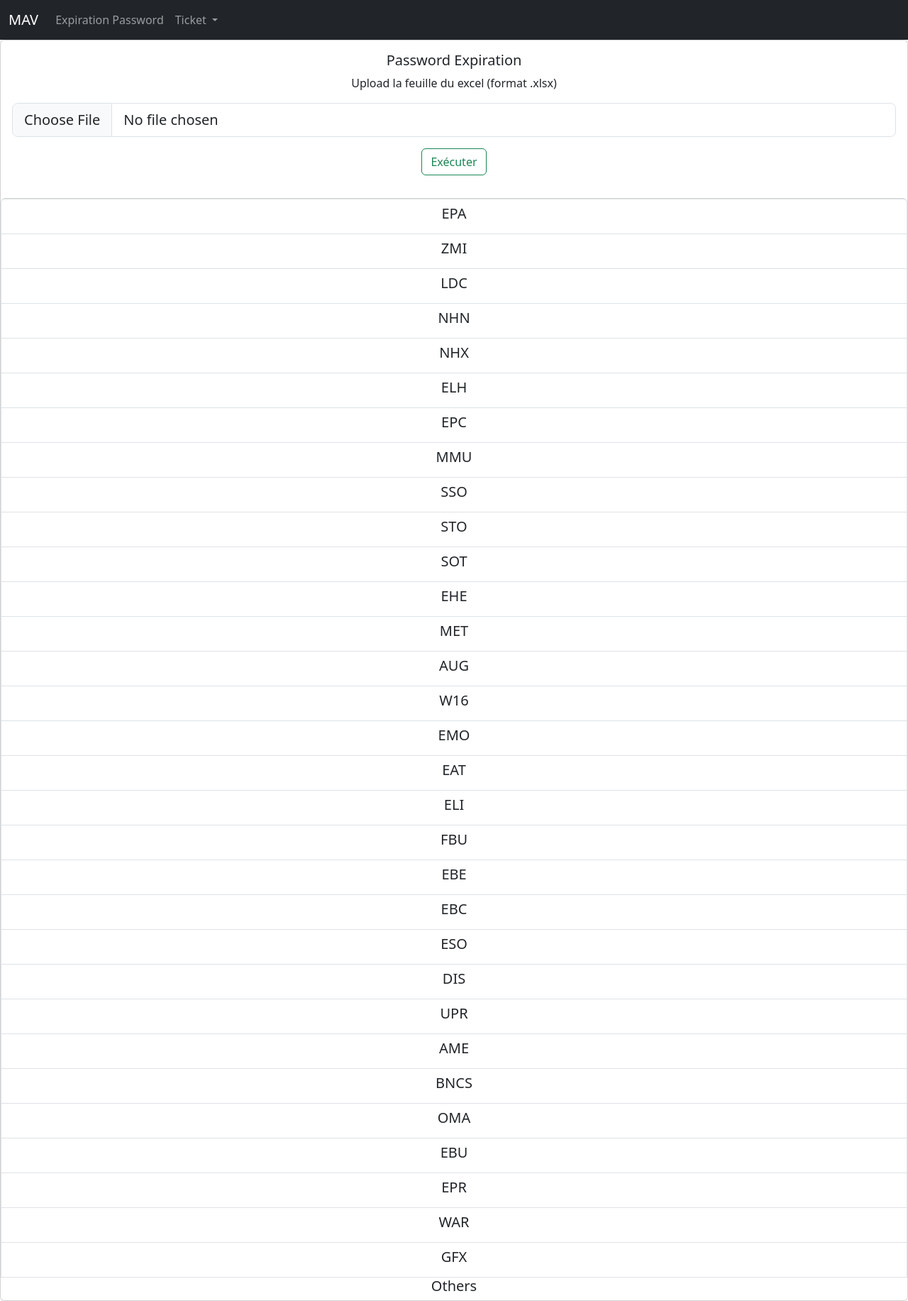
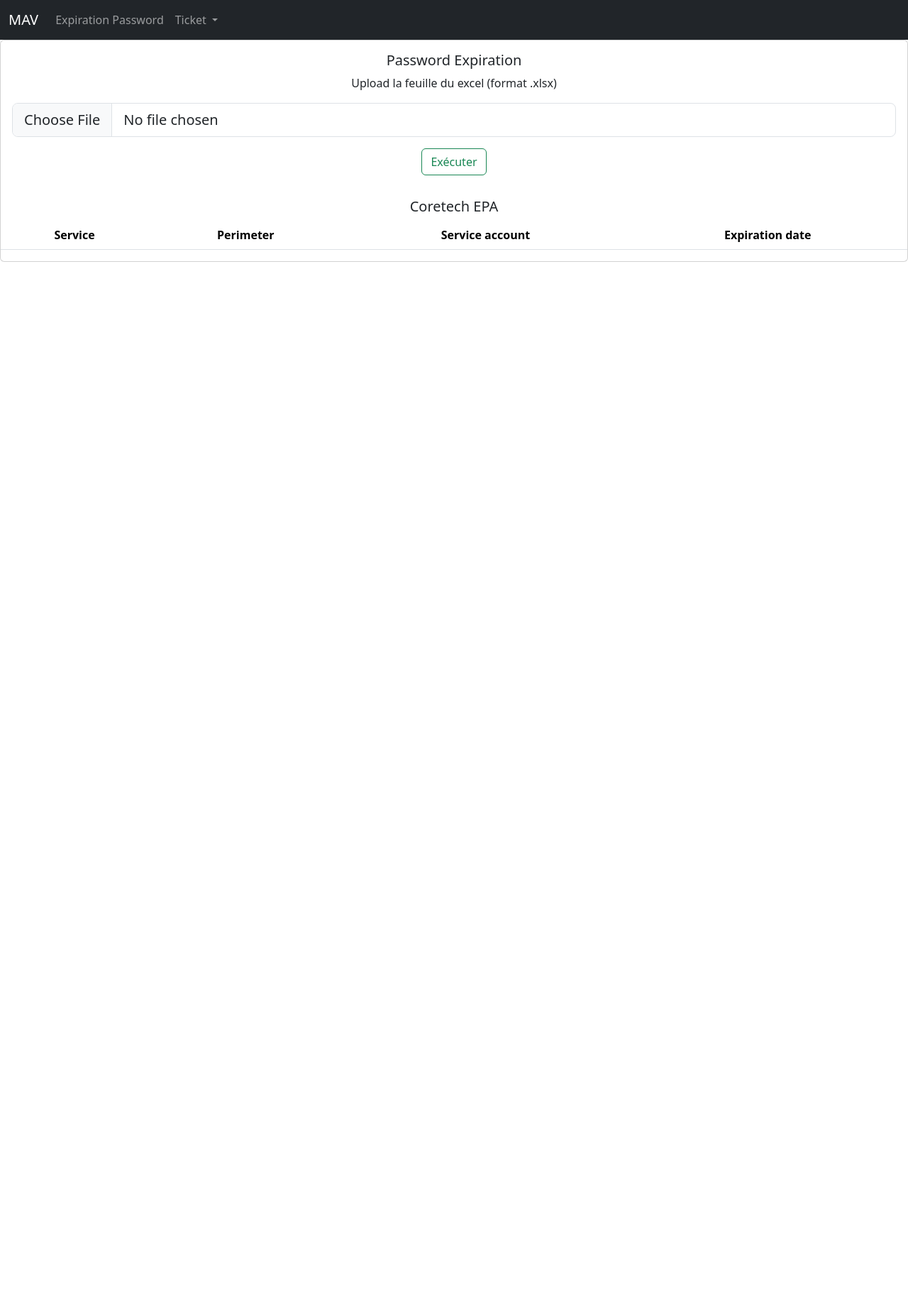
Before and after one commit to Orelorelorel/ticket, a Flask app: page /password_v2 in a window 1280 px wide. Shown: the whole page at 71% size. After the commit the page ends 369 px from the top, so only its background shows below. Run offline with Flask 3, Linux system fonts and the light colour scheme; lists and menus that the app fills with data are empty.

Commit message:
Marche mais sans tri par market et email

```diff
--- a/main.py
+++ b/main.py
@@ -1,6 +1,7 @@
 from flask import Flask,render_template, request
 from password_expiration import extract_password
 from testpassword import extract_password_v2
+import json
 
 app = Flask(__name__)
 
@@ -91,48 +92,18 @@ def password_expiration():
 
 @app.route("/password_v2",methods=['GET', 'POST'])
 def password_expiration_v2():
-    keywords = {
-        'epa': 'EPA',
-        'zmi': 'ZMI',
-        'ldc': 'LDC',
-        'nhn': 'NHN',
-        'nhx': 'NHX',
-        'elh': 'ELH',
-        'epc': 'EPC',
-        'mmu': 'MMU',
-        'sso': 'SSO',
-        'sto': 'STO',
-        'sot': 'SOT',
-        'ehe': 'EHE',
-        'met': 'MET',
-        'aug': 'AUG',
-        'w16': 'W16',
-        'emo': 'EMO',
-        'eat': 'EAT',
-        'eli': 'ELI',
-        'fbu': 'FBU',
-        'ebe': 'EBE',
-        'ebc': 'EBC',
-        'eso': 'ESO',
-        'dis': 'DIS',
-        'upr': 'UPR',
-        'ame': 'AME',
-        'bncs': 'BNCS',
-        'oma': 'OMA',
-        'ebu': 'EBU',
-        'epr': 'EPR',
-        'war': 'WAR',
-        'gfx': "GFX"
-    }
     if request.method == 'POST':
         uploaded_file = request.files['file']
         filename = uploaded_file.filename
         uploaded_file.save(filename)
         data = extract_password_v2(filename)
+        with open('data_accounts.json', 'r') as json_file:
+            json_datas = json.load(json_file)
     else:
         data = []
+        json_datas = []
 
-    return render_template("passwordv2.html", data=data, keywords=keywords)
+    return render_template("passwordv2.html", json_datas = json_datas)
 
 if __name__ == "__main__":
     app.run(host="192.168.1.26", port=5000, debug=True)
--- a/templates/passwordv2.html
+++ b/templates/passwordv2.html
@@ -20,31 +20,28 @@
                   <button type="submit" class="btn btn-outline-success mt-3 mb-3">Exécuter</button>
                 </form>
           </div>
-<ul class="list-group">
-  {% for keyword, service in keywords.items() %}
-    <li class="list-group-item">
-      <h5>{{ service }}</h5>
-      <ul class="list-unstyled">
-        {% for entry in data if entry['service'] == service %}
-          <li>
-            {{ entry['service account'] }} - {{ entry['expiration date'] }}
-          </li>
-          <br>
-        {% endfor %}
-      </ul>
-    </li>
-  {% endfor %}
-
-  <h5>Others</h5>
-  {% for entry in data if entry['service'] not in keywords.values() %}
-    <li class="list-group-item">
-      <ul class="list-unstyled">
-        <li>
-          {{ entry['service account'] }} - {{ entry['expiration date'] }}
-        </li>
-      </ul>
-    </li>
-  {% endfor %}
-</ul>
+ <table class="table">
+        <thead>
+            <tr>
+                <th>Service</th>
+                <th>Perimeter</th>
+                <th>Service account</th>
+                <th>Expiration date</th>
+            </tr>
+        </thead>
+        <tbody>
+        <h5>Coretech EPA</h5>
+            {% for item in json_datas %}
+                {% if item['perimeter'] == "coretech"  %}
+                    <tr>
+                        <td>{{ item['service'] }}</td>
+                        <td>{{ item['perimeter'] }}</td>
+                        <td>{{ item['service account'] }}</td>
+                        <td>{{ item['expiration date'] }}</td>
+                    </tr>
+                {% endif %}
+            {% endfor %}
+        </tbody>
+    </table>
   </body>
 </html>
--- a/testpassword.py
+++ b/testpassword.py
@@ -123,5 +123,6 @@ def extract_password_v2(xlsx_file):
                 entry['expiration date'] = entry['expiration date'].strftime('%Y-%m-%d')
                 entry = split_epa_perimeters(entry)
                 data.append(entry)
+    json_dump_accounts(data)
 
     return data
```
